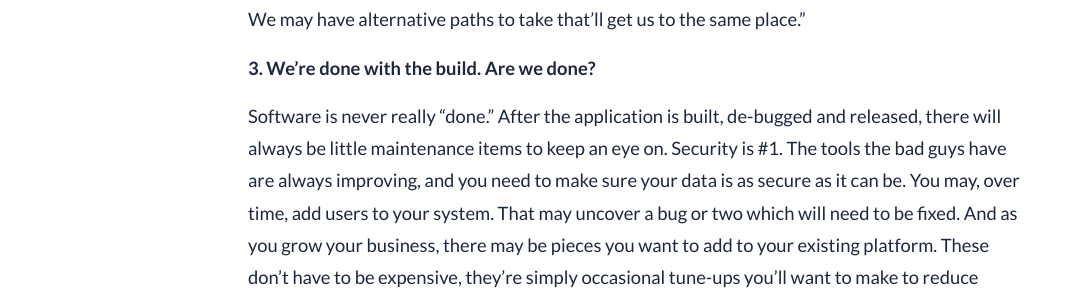
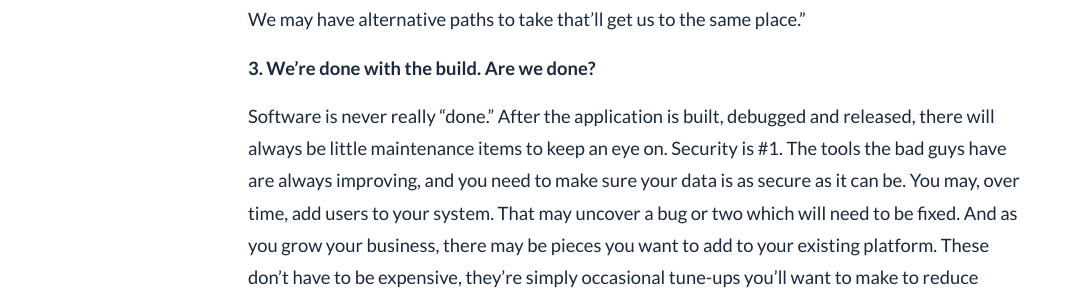
Before and after one commit to bgsoftware/company-site, a Jekyll site: the page built from _posts/2019-06-07-questions-for-your-software-builder.md, in a window 1280 px wide and 900 px high, scrolled down 1835 px. Shown: the part 155-454 px from the top of the window, without its empty margins (0-1077 px from the left). Built offline with Jekyll 4.4.1, drawn with Linux system fonts in a browser that asks for light colours; comment, search, counter and statistics services are not loaded; some of the changed text lies outside the part shown.

Commit message:
Remove extra hyphen

```diff
--- a/_posts/2019-06-07-questions-for-your-software-builder.md
+++ b/_posts/2019-06-07-questions-for-your-software-builder.md
@@ -27,6 +27,6 @@ The most challenging customer is the one who doesn’t know what s/he really wan
 
 <b>3.  We’re done with the build. Are we done?</b>
 
-Software is never really “done.” After the application is built, de-bugged and released, there will always be little maintenance items to keep an eye on. Security is #1.  The tools the bad guys have are always improving, and you need to make sure your data is as secure as it can be.  You may, over time, add users to your system. That may uncover a bug or two which will need to be fixed. And as you grow your business, there may be pieces you want to add to your existing platform. These don’t have to be expensive, they’re simply occasional tune-ups you’ll want to make to reduce downtime and improve productivity. A reputable software developer will be there when you need them, to jump in and correct issues as they arise. It’s like taking care of your otherwise great house: pipes leak, the front door lock breaks, things like that. Regular maintenance will keep your system running at peak performance.
+Software is never really “done.” After the application is built, debugged and released, there will always be little maintenance items to keep an eye on. Security is #1.  The tools the bad guys have are always improving, and you need to make sure your data is as secure as it can be.  You may, over time, add users to your system. That may uncover a bug or two which will need to be fixed. And as you grow your business, there may be pieces you want to add to your existing platform. These don’t have to be expensive, they’re simply occasional tune-ups you’ll want to make to reduce downtime and improve productivity. A reputable software developer will be there when you need them, to jump in and correct issues as they arise. It’s like taking care of your otherwise great house: pipes leak, the front door lock breaks, things like that. Regular maintenance will keep your system running at peak performance.
 
 These three questions, if answered properly, will go a long way toward building a relationship of trust with your software artists and support staff, it will save you money, and it’ll give you confidence you’ve chosen a great partner to help improve your business operations.
```
